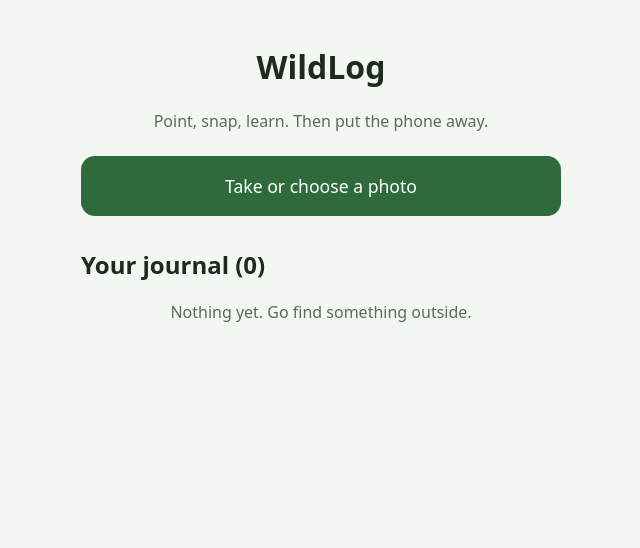
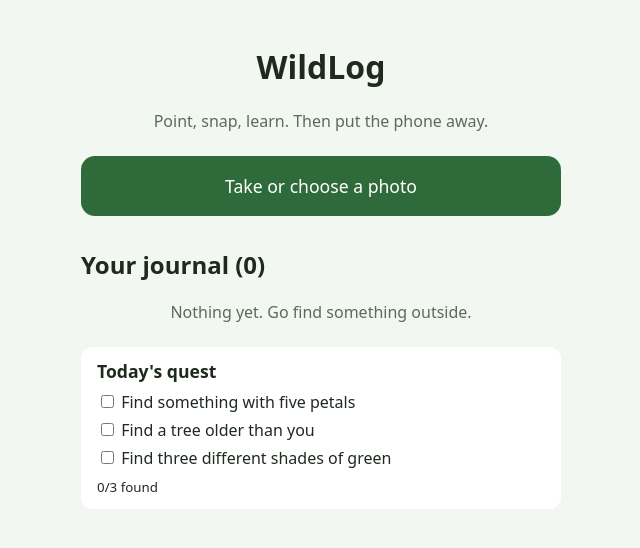
Before and after one commit to shreyach52/wildlog, a React (Vite) app in the folder client/: page / in a window 1280 px wide. Shown: the top 548 px of the page, without its empty margins (319-959 px from the left). Built offline with nearby package versions, Linux system fonts and the light colour scheme.

Commit message:
Add daily quests

```diff
--- a/client/src/App.jsx
+++ b/client/src/App.jsx
@@ -44,6 +44,63 @@ function speak(text) {
   if (!("speechSynthesis" in window)) return;
   window.speechSynthesis.cancel();
   window.speechSynthesis.speak(new SpeechSynthesisUtterance(text));
+}
+
+const QUESTS = [
+  "Find something with five petals",
+  "Find a tree older than you",
+  "Find three different shades of green",
+  "Find something that is making a sound",
+  "Find something growing through a crack",
+  "Find a seed or a fruit",
+  "Find a bird, without chasing it",
+  "Find a leaf with an interesting pattern",
+  "Find something that smells good",
+  "Find an insect doing something",
+  "Find the smallest flower you can",
+  "Find a plant you've walked past a hundred times",
+];
+
+function todaysQuests() {
+  const day = Math.floor(Date.now() / 86400000);
+  return [0, 1, 2].map((i) => QUESTS[(day * 3 + i) % QUESTS.length]);
+}
+
+function Quests() {
+  const key = "wildlog-quest-" + new Date().toDateString();
+  const quests = todaysQuests();
+  const [done, setDone] = useState(() => {
+    try {
+      return JSON.parse(localStorage.getItem(key)) || [];
+    } catch {
+      return [];
+    }
+  });
+
+  function toggle(i) {
+    const next = done.includes(i) ? done.filter((x) => x !== i) : [...done, i];
+    setDone(next);
+    try {
+      localStorage.setItem(key, JSON.stringify(next));
+    } catch {}
+  }
+
+  return (
+    <section className="quests">
+      <h2>Today's quest</h2>
+      {quests.map((q, i) => (
+        <label key={i}>
+          <input
+            type="checkbox"
+            checked={done.includes(i)}
+            onChange={() => toggle(i)}
+          />{" "}
+          {q}
+        </label>
+      ))}
+      <small>{done.length}/3 found</small>
+    </section>
+  );
 }
 
 export default function App() {
@@ -168,6 +225,7 @@ export default function App() {
       {entries.length === 0 && (
         <p className="sub">Nothing yet. Go find something outside.</p>
       )}
+      <Quests/>
       {entries.map((en) => (
         <article className="entry" key={en.id}>
           {en.thumb && <img src={en.thumb} alt={en.name} />}
--- a/client/src/index.css
+++ b/client/src/index.css
@@ -84,3 +84,13 @@ body {
   cursor: pointer;
   padding: 0;
 }
+
+.quests {
+  background: white;
+  border-radius: 12px;
+  padding: 12px 16px;
+  margin-bottom: 16px;
+  text-align: left;
+}
+.quests h2 { margin: 0 0 8px; font-size: 1.1rem; }
+.quests label { display: block; margin: 6px 0; }
```
